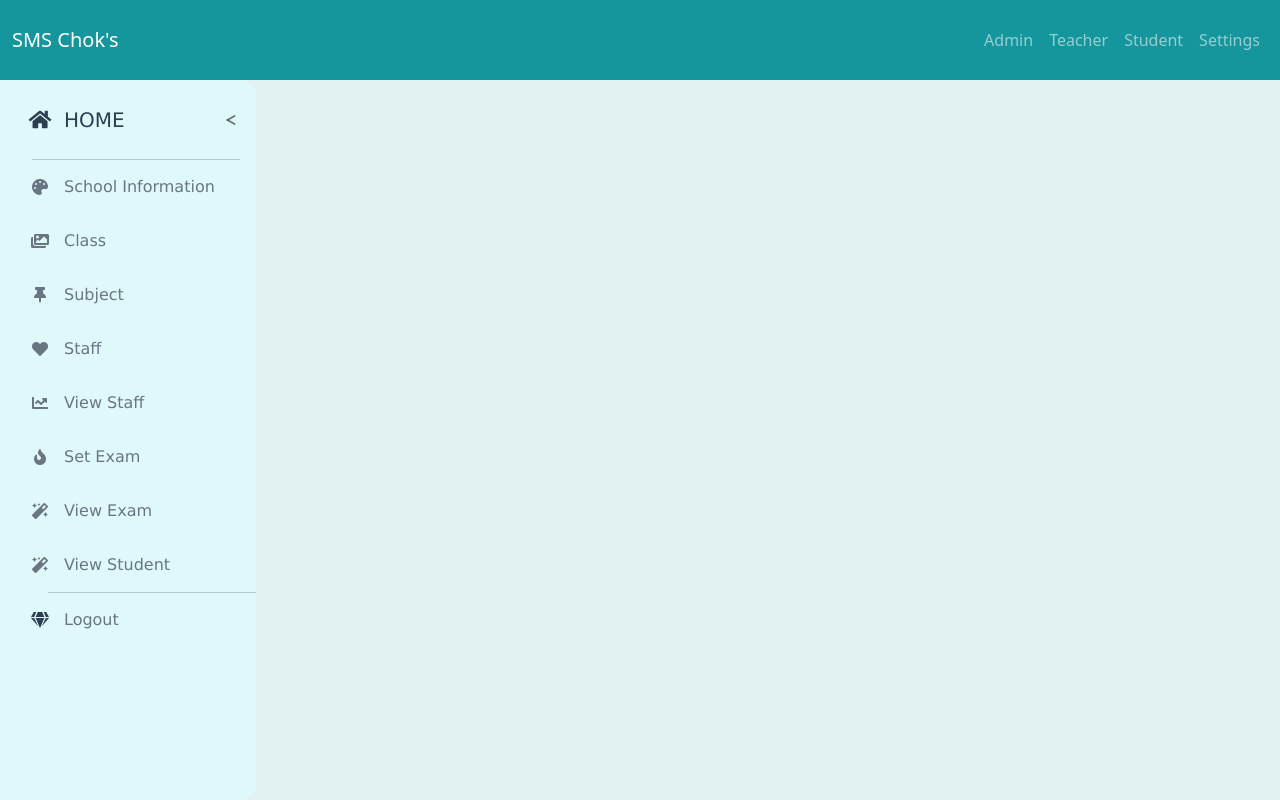
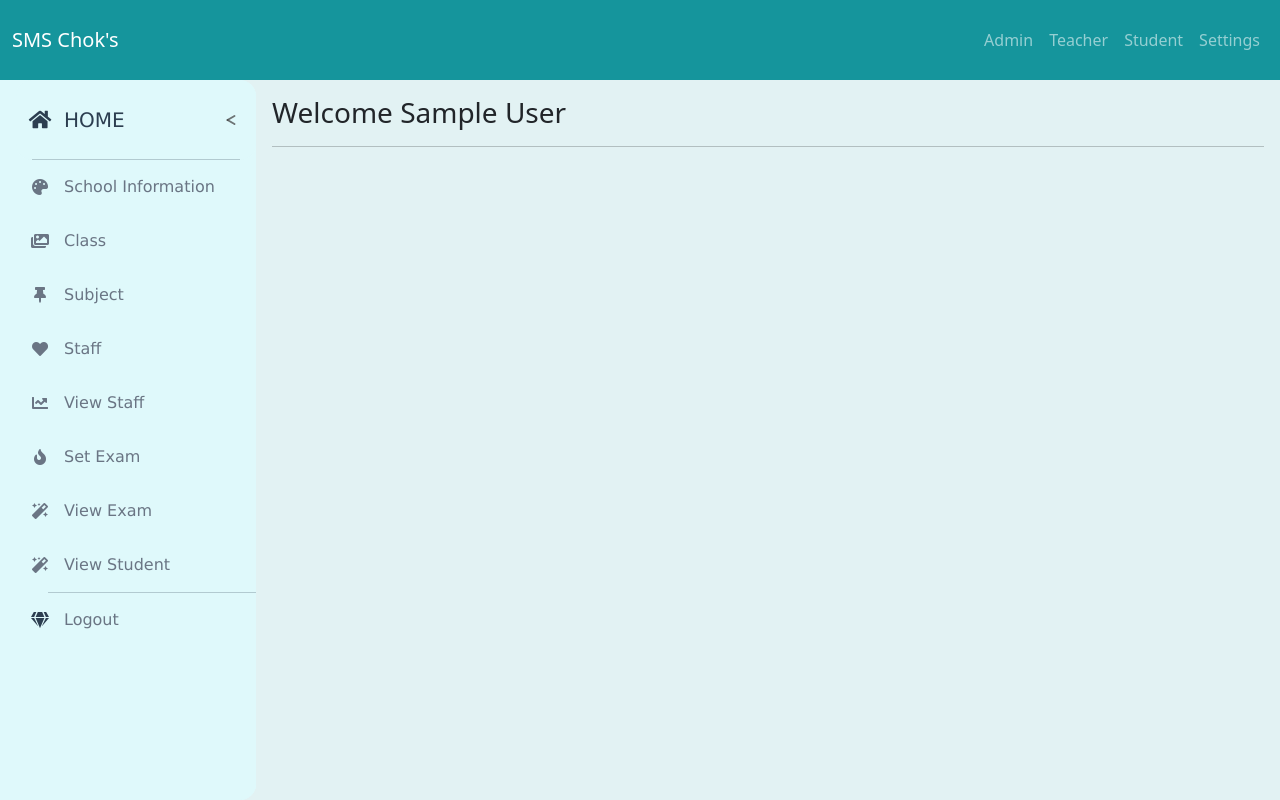
Before and after one commit to Chokkalingam-s/SchoolManagementSystem1, a PHP site: page /admin/index.php in a window 1280 px wide. Run offline with PHP 8.4, Linux system fonts and the light colour scheme; the visitor is signed in with stand-in values (Sample User, id 1).

Commit message:
minor admin index

```diff
--- a/admin/index.php
+++ b/admin/index.php
@@ -1,9 +1,9 @@
 <?php
 	include "../database.php";
 	session_start();
-	if(! isset($_SESSION["AID"]))
+	if(!isset($_SESSION["AID"]))
 	{
-		echo "<script>window.open('../index.php?mes=Access Denied..!','_self');</script>";
+		echo"<script>window.open('index.php?mes=Access Denied...','_self');</script>";
 
 	}
 ?>
@@ -18,16 +18,25 @@
     <link rel="stylesheet" href="https://cdnjs.cloudflare.com/ajax/libs/font-awesome/4.7.0/css/font-awesome.min.css">
     <link rel="stylesheet" href="https://cdnjs.cloudflare.com/ajax/libs/font-awesome/5.15.4/css/all.min.css">
     <link rel="stylesheet" href="style.css">
-    <link rel="stylesheet" href="sidebar.css">
 </head>
+
 <body>
 
     <!-- Navbar -->
-    <div class="NavbarStyle">
-    <?php include("../LoginPage/navbar.php"); ?>
+    <div  style="position: fixed;  width:100%;z-index: 10;">
+        <?php include("../LoginPage/navbar.php"); ?>
     </div>
     <div id="sidebar">
-     <?php include("../sidebar.php"); ?>
+        <?php include("../sidebar.php"); ?>
+    </div>
+    <div class="section">
+
+        <h3 class="text">Welcome <?php echo $_SESSION["ANAME"]; ?></h3><hr><br>
+        <div class="content1">
+
+        </div>
+
     </div>
 </body>
+<script src="../js/closeAlert.js"></script>
 </html>
```
